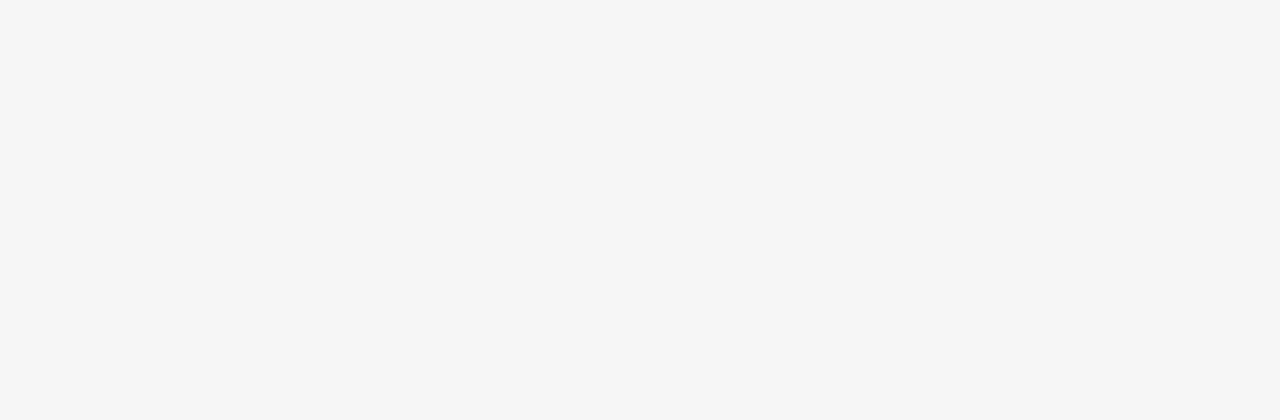
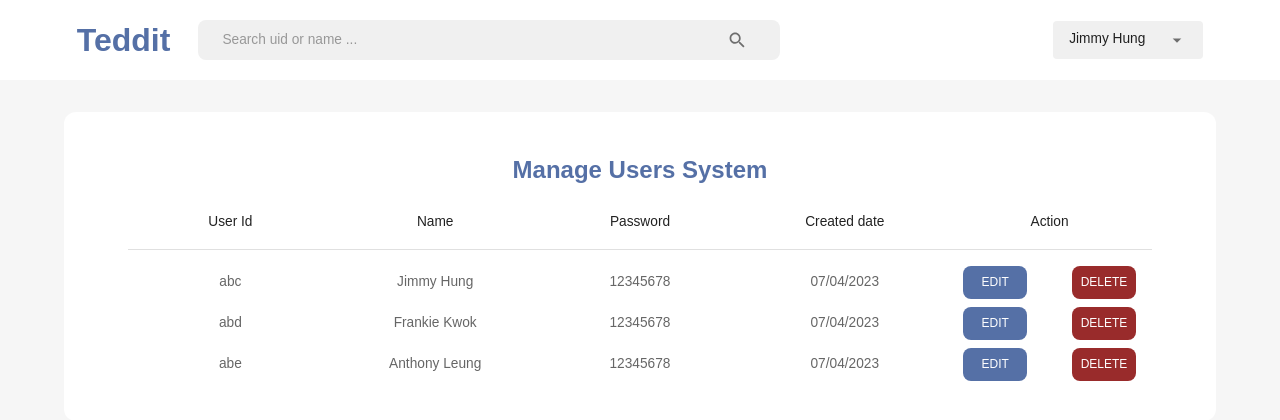
Before and after one commit to FrankieSkate/CSCI3100_GrpA2_Teddit, a React (Create React App) app in the folder front-end/: page /admin in a window 1280 px wide. Before the commit this address had no page. Shown: the top 420 px of the page. Built offline with nearby package versions, Linux system fonts and the light colour scheme.

Commit message:
set up admin page

```diff
--- a/front-end/src/App.js
+++ b/front-end/src/App.js
@@ -4,6 +4,7 @@ import HomePage from "./scenes/homePage";
 import ForgetPage from "./scenes/forgetPage";
 import ResetPage from "./scenes/resetPage";
 import ProfilePage from "./scenes/ProfilePage";
+import AdminPage from "./scenes/adminPage";
 import { useMemo } from "react";
 import { useSelector } from "react-redux";
 import { CssBaseline, ThemeProvider } from "@mui/material";
@@ -24,6 +25,7 @@ function App() {
             <Route path="/reset" element={<ResetPage />} />
             <Route path="/" element={<HomePage />} />
             <Route path="/profile" element={<ProfilePage />} />
+            <Route path="/admin" element={<AdminPage />} />
           </Routes>
         </ThemeProvider>
       </BrowserRouter>
--- /dev/null
+++ b/front-end/src/scenes/adminPage/AdminNavbar.js
@@ -0,0 +1,86 @@
+// import { useState } from "react";
+import {
+  IconButton,
+  InputBase,
+  Typography,
+  Select,
+  MenuItem,
+  FormControl,
+  useTheme,
+} from "@mui/material";
+import { Search } from "@mui/icons-material";
+import { useNavigate } from "react-router-dom";
+import FlexBetween from "../../components/FlexBetween";
+
+const AdminNavbar = () => {
+  const navigate = useNavigate();
+  //   const user = useSelector(state => state.user);
+
+  const theme = useTheme();
+  const neutralLight = theme.palette.neutral.light;
+  const primaryLight = theme.palette.primary.light;
+  const alt = theme.palette.background.alt;
+
+  //   const fullName = `${user.firstName} ${user.lastName}`;
+  const fullName = "Jimmy Hung";
+
+  return (
+    <FlexBetween padding="1rem 6%" backgroundColor={alt}>
+      {/* default */}
+      <FlexBetween gap="1.75rem">
+        <Typography
+          fontWeight="bold"
+          fontSize="clamp(1rem, 2rem, 2.25rem)"
+          color="primary"
+          onClick={() => navigate("/")}
+          sx={{
+            "&:hover": {
+              color: primaryLight,
+              cursor: "pointer",
+            },
+          }}
+        >
+          Teddit
+        </Typography>
+        <FlexBetween
+          backgroundColor={neutralLight}
+          borderRadius="0.5rem"
+          gap="20rem"
+          padding="0.1rem 1.5rem"
+        >
+          <InputBase placeholder="Search uid or name ..." />
+          <IconButton>
+            <Search />
+          </IconButton>
+        </FlexBetween>
+      </FlexBetween>
+
+      <FormControl variant="standard" value={fullName}>
+        <Select
+          value={fullName}
+          sx={{
+            backgroundColor: neutralLight,
+            width: "150px",
+            borderRadius: "0.25rem",
+            p: "0.25rem 1rem",
+            "& .MuiSvgIcon-root": {
+              pr: "0.25rem",
+              width: "3rem",
+            },
+            "& .MuiSelect-select:focus": {
+              backgroundColor: neutralLight,
+            },
+          }}
+          input={<InputBase />}
+        >
+          <MenuItem value={fullName}>
+            <Typography>{fullName}</Typography>
+          </MenuItem>
+          <MenuItem onClick={() => navigate("/")}>Log Out</MenuItem>
+        </Select>
+      </FormControl>
+    </FlexBetween>
+  );
+};
+
+export default AdminNavbar;
--- /dev/null
+++ b/front-end/src/scenes/adminPage/ManageUsers.js
@@ -0,0 +1,24 @@
+import { Box, Typography, useTheme } from "@mui/material";
+import WidgetWrapper from "../../components/WidgetWrapper";
+import UsersList from "./UsersList";
+
+const ManageUsers = () => {
+  const theme = useTheme();
+  return (
+    <WidgetWrapper>
+      <Box
+        width="100%"
+        backgroundColor={theme.palette.background.alt}
+        p="1rem"
+        textAlign="center"
+      >
+        <Typography fontWeight="bold" fontSize="24px" color="primary">
+          Manage Users System
+        </Typography>
+        <UsersList />
+      </Box>
+    </WidgetWrapper>
+  );
+};
+
+export default ManageUsers;
--- /dev/null
+++ b/front-end/src/scenes/adminPage/UserInfo.js
@@ -0,0 +1,70 @@
+import React from "react";
+import { Button, Box, Typography, useTheme } from "@mui/material";
+import FlexBetween from "../../components/FlexBetween";
+const UserInfo = ({
+  userId,
+  name,
+  createdDate,
+  password,
+  editUser,
+  deleteUser,
+}) => {
+  const { palette } = useTheme();
+  const main = palette.neutral.main;
+
+  return (
+    <Box
+      display="flex"
+      alignItems="center"
+      mt="0.5rem"
+      sx={{
+        borderRadius: "0.5rem",
+        "&:hover": {
+          backgroundColor: palette.background.main,
+        },
+      }}
+    >
+      <Box flexBasis="20%">
+        <Typography color={main}>{userId}</Typography>
+      </Box>
+      <Box flexBasis="20%">
+        <Typography color={main}>{name}</Typography>
+      </Box>
+      <Box flexBasis="20%">
+        <Typography color={main}>{password}</Typography>
+      </Box>
+      <Box flexBasis="20%">
+        <Typography color={main}>{createdDate}</Typography>
+      </Box>
+
+      <Box flexBasis="20%">
+        <FlexBetween m="0 1rem">
+          <Button
+            onClick={editUser}
+            sx={{
+              color: palette.background.alt,
+              backgroundColor: palette.primary.main,
+              borderRadius: "0.5rem",
+              "&:hover": { cursor: "pointer" },
+            }}
+          >
+            EDIT
+          </Button>
+          <Button
+            onClick={deleteUser}
+            sx={{
+              color: palette.background.alt,
+              backgroundColor: palette.primary.red,
+              borderRadius: "0.5rem",
+              "&:hover": { cursor: "pointer" },
+            }}
+          >
+            DELETE
+          </Button>
+        </FlexBetween>
+      </Box>
+    </Box>
+  );
+};
+
+export default UserInfo;
--- /dev/null
+++ b/front-end/src/scenes/adminPage/UsersList.js
@@ -0,0 +1,70 @@
+import UserInfo from "./UserInfo";
+import { Divider, Box } from "@mui/material";
+import WidgetWrapper from "../../components/WidgetWrapper";
+const UsersList = () => {
+  const userLists = [
+    {
+      _Id: "1",
+      userId: "abc",
+      firstName: "Jimmy",
+      lastName: "Hung",
+      password: "12345678",
+      createdDate: "07/04/2023",
+    },
+    {
+      _Id: "2",
+      userId: "abd",
+      firstName: "Frankie",
+      lastName: "Kwok",
+      password: "12345678",
+      createdDate: "07/04/2023",
+    },
+    {
+      _Id: "3",
+      userId: "abe",
+      firstName: "Anthony",
+      lastName: "Leung",
+      password: "12345678",
+      createdDate: "07/04/2023",
+    },
+  ];
+  const deleteUser = _id => {};
+
+  const editUser = _id => {};
+  return (
+    <>
+      <WidgetWrapper>
+        <Box
+          mb="1rem"
+          width="100%"
+          display="flex"
+          justifyContent="space-between"
+          flex-direction="column"
+        >
+          <Box flexBasis="20%">{"User Id"}</Box>
+          <Box flexBasis="20%">{"Name"}</Box>
+          <Box flexBasis="20%">{"Password"}</Box>
+          <Box flexBasis="20%">{"Created date"}</Box>
+          <Box flexBasis="20%">{"Action"}</Box>
+        </Box>
+        <Divider />
+        <Box mt="1rem">
+          {userLists.map(
+            ({ _id, userId, firstName, lastName, createdDate, password }) => (
+              <UserInfo
+                key={_id}
+                userId={userId}
+                name={`${firstName} ${lastName}`}
+                createdDate={createdDate}
+                password={password}
+                deleteUser={deleteUser}
+                editUser={editUser}
+              />
+            )
+          )}
+        </Box>
+      </WidgetWrapper>
+    </>
+  );
+};
+export default UsersList;
--- /dev/null
+++ b/front-end/src/scenes/adminPage/index.js
@@ -0,0 +1,24 @@
+import { Box } from "@mui/material";
+import AdminNavbar from "./AdminNavbar";
+import ManageUsers from "./ManageUsers";
+
+const AdminPage = () => {
+  return (
+    <Box>
+      <AdminNavbar />
+      <Box
+        width="100%"
+        padding="2rem 5%"
+        display="flex"
+        gap="0.5rem"
+        justifyContent="space-between"
+      >
+        <Box flexBasis="100%">
+          <ManageUsers />
+        </Box>
+      </Box>
+    </Box>
+  );
+};
+
+export default AdminPage;
--- a/front-end/src/theme.js
+++ b/front-end/src/theme.js
@@ -25,7 +25,7 @@ export const colorTokens = {
     600: "#00A0BC",
     700: "#374197",
     800: "#00353F",
-    900: "#001519",
+    900: "#992B2B",
   },
 };
 
@@ -33,33 +33,12 @@ export const colorTokens = {
 export const themeSettings = mode => {
   return {
     palette: {
-      mode: mode,
-      ...(mode === "dark"
-        ? {
-            // palette values for dark mode
-            primary: {
-              dark: colorTokens.primary[200],
-              main: colorTokens.primary[500],
-              light: colorTokens.primary[800],
-            },
-            neutral: {
-              dark: colorTokens.grey[100],
-              main: colorTokens.grey[200],
-              mediumMain: colorTokens.grey[300],
-              medium: colorTokens.grey[400],
-              light: colorTokens.grey[700],
-            },
-            background: {
-              default: colorTokens.grey[900],
-              alt: colorTokens.grey[800],
-            },
-          }
-        : {
       // palette values for light mode
       primary: {
         dark: colorTokens.primary[700],
         main: colorTokens.primary[500],
         light: colorTokens.primary[50],
+        red: colorTokens.primary[900],
       },
       neutral: {
         dark: colorTokens.grey[700],
@@ -72,7 +51,6 @@ export const themeSettings = mode => {
         default: colorTokens.grey[10],
         alt: colorTokens.grey[0],
       },
-          }),
     },
     typography: {
       fontFamily: ["Mulish", "sans-serif"].join(","),
```
Lines whose indentation alone changed are shown as unchanged.
